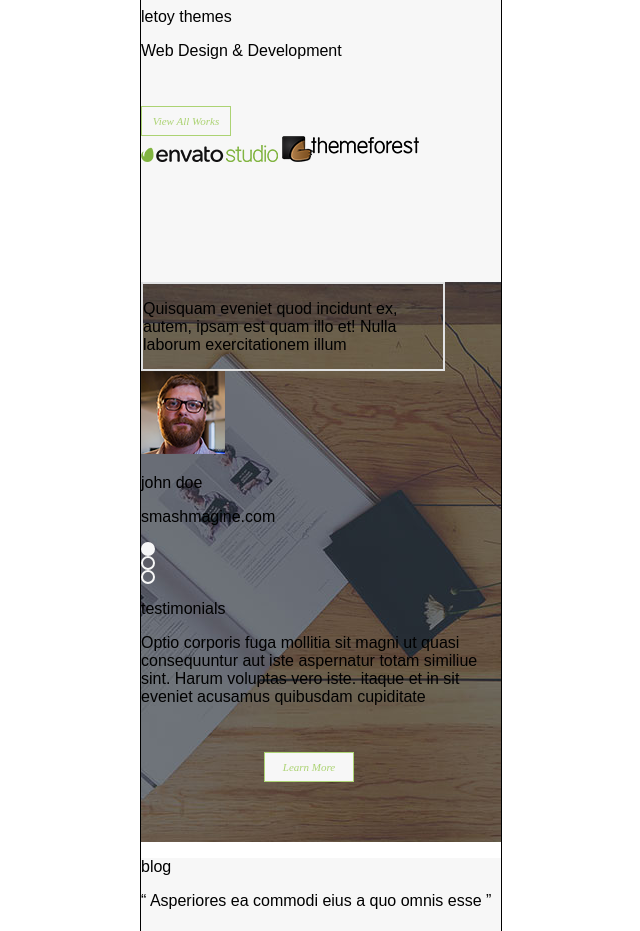
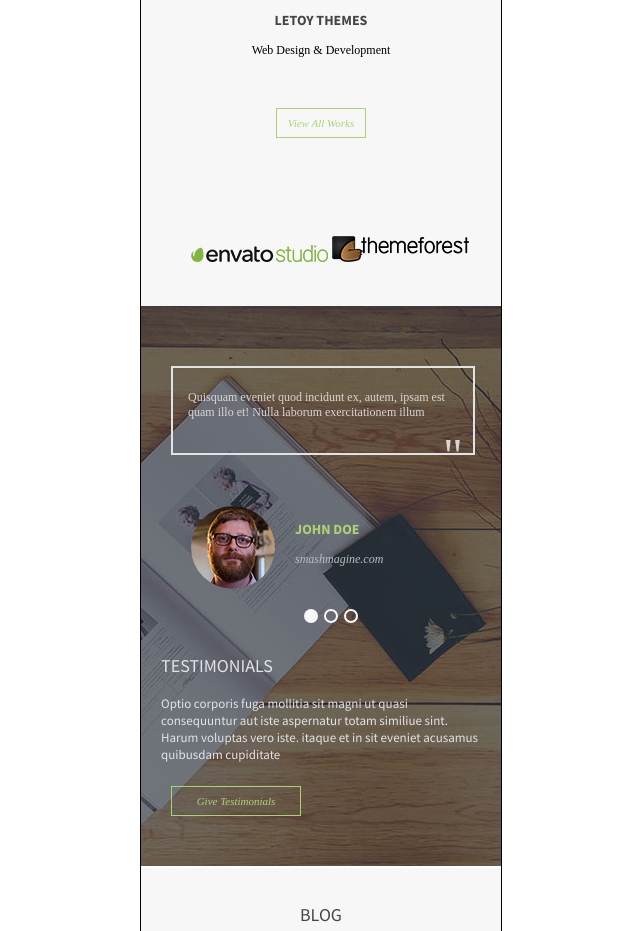
Before and after one commit to chrismcclure/sixteen-website, a plain HTML site: page sixteen-website/index.html in a window 1280 px wide. Shown: the part 2543-3474 px from the top of the page, without its empty margins (319-959 px from the left). Drawn offline with Linux system fonts and the light colour scheme.

Commit message:
style testimonial section

```diff
--- a/sixteen-website/index.html
+++ b/sixteen-website/index.html
@@ -55,9 +55,9 @@
         <!--End Video -->
 
         <div class="Services_Section">
-            <div class="Our_Serivces">
-                <p>OUR <span id="services_text"> SERVICES</span> </p>
-                <p id="sub_service">“ Asperiores ea commodi eius a quo omnis esse ”</p>
+            <div class="Head_combo1">
+                <p>OUR <span id="green_text"> SERVICES</span> </p>
+                <p id="sub_combo1">“ Asperiores ea commodi eius a quo omnis esse ”</p>
                 <img src="images/seperator-ballline-black_82.png" alt="black sepretor">
             </div>
             <!--End our services -->
@@ -127,15 +127,15 @@
         </div><!-- end meet team section-->
 
         <div class="Recent_Work_section">
-            <div class="Recent_Work_Headline">
-                <p id="Recent_Work_Headline">our recent works</p>
-                <p id="Recent_Word_Sub">“ Asperiores ea commodi eius a quo omnis esse ”</p>
+            <div class="Head_combo1">
+                <p id="Recent_Work_Headline">our recent <span id="green_text">works</span></p>
+                <p id="subcombo1">“ Asperiores ea commodi eius a quo omnis esse ”</p>
                 <img src="images/seperator-ballline-black_82.png" alt="black seperator">
             </div><!--end of recent works headline-->
             <div class="Recent_Work_Body">
                 <img src="images/Recent_work_Image.jpg" id="main_image"alt="recent work picture">
                 <P id="leroy_themes">letoy themes</P>
-                <p id="web_design">Web Design & Development</p>
+                <p id="sub_combo1">Web Design & Development</p>
                 <input type="button" name="" id="works_button" class="button" value="View All Works">
                 <div class="Works_logos">
                     <img src="images/logo-envatostudio.png" alt="Envato Studios Logo">
@@ -144,29 +144,40 @@
             </div>
         </div> <!--end recent work section -->
 
+
+
+
          <div class="testimonial_section">
             <div class="testimonial_quote">
                 <p>Quisquam eveniet quod incidunt ex, autem, ipsam est quam illo et! Nulla laborum exercitationem illum</p>
-            </div>
-            <div class="John_doe">
+                <span id="qoutes">"</span>
+             </div>
+            <div class="John_doe_Container">
+               <div class="pic_name_block">
                 <img src="images/Test-dude.png" alt="joe doe face">
                 <p id="John_Doe_Name">john doe</p>
                 <p id="smash_mag">smashmagine.com</p>
+                </div>
                 <div class="circle_holder">
                     <div class="filled_circle"></div>
                     <div class="empty_cicle"></div>
                     <div class="empty_cicle"></div>
                 </div>
-                <p id="Testimonial_Head">testimonials</p>
-                <p id="Testimonial_Body">Optio corporis fuga mollitia sit magni ut quasi consequuntur aut iste aspernatur totam similiue sint. Harum voluptas vero iste. itaque et in sit eveniet acusamus quibusdam cupiditate</p>
-                <input type="button" name="" class="button" id="service_button" value="Learn More">
-            </div><!--End of John doe testimonial-->
+                <div class="Test_text_block">
+                    <p id="Testimonial_Head">testimonials</p>
+                    <p id="Testimonial_Body">Optio corporis fuga mollitia sit magni ut quasi consequuntur aut iste aspernatur totam similiue sint. Harum voluptas vero iste. itaque et in sit eveniet acusamus quibusdam cupiditate</p>
+                </div>
+                <input type="button" name="" class="button" id="test_button" value="Give Testimonials">
+            </div><!--End of John doe Container-->
          </div><!--End Testimonial Section-->
 
+
+            <!--Start Blog Section-->
+
          <div class="blog_section">
-             <div clas="title_sub_line">
-                 <p>blog</p>
-                 <p>“ Asperiores ea commodi eius a quo omnis esse ”</p>
+             <div class="title_sub_line">
+                 <p id="blog_head">blog</p>
+                 <p id="blog_sub">“ Asperiores ea commodi eius a quo omnis esse ”</p>
                  <img src="images/seperator-ballline-black_82.png" alt="black seperator">
              </div>
 
--- a/sixteen-website/mycss.css
+++ b/sixteen-website/mycss.css
@@ -150,7 +150,7 @@ header{
 	background-color: #f7f7f7;
 }
 
-.Our_Serivces {
+.Head_combo1 {
     text-align: center;
     margin-top: 40px;
     font-family: 'Source Sans Pro', sans-serif;
@@ -160,13 +160,14 @@ header{
 
 }
 
-#services_text {
+#green_text {
     color: #acd373;
 }
 
-#sub_service{
+#sub_combo1 {
     font-family: Droid Serif;
     font-size: 12px;
+    text-align: center;
 }
 
 /* Three Blocks of Services */
@@ -330,15 +331,39 @@ color: black;
     background-color: #f7f7f7;
 }
 
-.Recent_Work_Headline {
-	height: 144px;
-    text-align: center;
+#Recent_Work_Headline {
+	text-transform: capitalize;
 }
 
 
+#main_image{
+    display: block;
+    margin-right: auto;
+    margin-left: auto;
+}
 
+#leroy_themes{
+    font-family: 'Source Sans Pro', sans-serif;
+    text-align: center;
+    font-weight: bold;
+    text-transform: uppercase;
+    font-size: 14px;
+    color: #454545;
+}
 
+#works_button{
+display: block;
+    margin-top: 50px;
+  margin-right: auto;
+    margin-left: auto;
+}
 
+.Works_logos {
+	display: inline;
+    position: absolute;
+    bottom: 40px;
+    left: 50px;
+}
 
 
 
@@ -350,9 +375,78 @@ color: black;
     background-image: url(images/bg-test.jpg.jpg);
 }
 .testimonial_quote {
+    position: absolute;
 	width: 300px;
     height: 85px;
     border: 2px solid #e1e2e3;
+    left: 30px;
+    top: 60px;
+}
+
+.testimonial_quote p {
+    font-family: Droid Serif;
+    font-size: 12px;
+    color: #d9d5d3;
+    padding-top: 10px;
+    padding-left: 15px;
+    padding-right: 10px;
+}
+
+#qoutes{
+     font-family: Droid Serif;
+    position: absolute;
+    left: 270px;
+    top: 60px;
+    font-size: 48.64px;
+    color: #d9d5d3;
+}
+
+
+.pic_name_block {
+	display: block;
+    width: 300px;
+    position: absolute;
+   top: 200px;
+
+    left: 50px;
+}
+
+.pic_name_block img {
+	border-radius: 100%;
+    float: left;
+    margin-right: 20px;
+
+/*
+    position: absolute;
+    top: 180px;
+    left: 30px;
+}
+*/
+
+}
+
+
+#John_Doe_Name{
+    text-transform: uppercase;
+    font-family: 'Source Sans Pro', sans-serif;
+    color: #acd373;
+    font-size: 14px;
+    font-weight: bold;
+}
+
+#smash_mag{
+ font-style: italic;
+    font-size: 12px;
+    font-family: Droid Serif;
+    color: #babcbf;
+}
+
+.circle_holder {
+	display: inline;
+    position: absolute;
+    left: 160px;
+    top: 300px;
+
 }
 
 .filled_circle {
@@ -361,14 +455,53 @@ color: black;
     background-color: #f7f7f7;
     border-radius: 100%;
     border: 2px solid #f7f7f7;
+    float: left;
+    margin: 3px;
 }
 
+
 .empty_cicle {
+    float: left;
 	width: 10px;
     height: 10px;
+    margin: 3px;
     border-radius: 100%;
     border: 2px solid #f7f7f7;
 }
+
+
+.Test_text_block {
+    margin-left: 20px;
+    margin-right: 20px;
+    display: block;
+    position: absolute;
+    top: 330px
+}
+
+#Testimonial_Head{
+    text-transform: uppercase;
+    font-family: 'Source Sans Pro', sans-serif;
+    color: #e3e3e4;
+    font-size: 18px;
+}
+
+#Testimonial_Body{
+font-family: 'Source Sans Pro', sans-serif;
+    color: #e3e3e4;
+    font-size: 13px;
+}
+
+
+#test_button{
+position: absolute;
+    width: 130px;
+    height: 30px;
+   bottom: 50px;
+    left: 30px;
+    background: none;
+}
+
+
 
 
 /* Blog Section */
@@ -376,14 +509,30 @@ color: black;
     position: relative;
     height: 615px;
     background-color: #f7f7f7;
+    margin-top: -16px;
+
 }
 
 .title_sub_line{
     height: 139px;
-    border: 1px solid red;
-    margin: 0px;
     text-align: center;
+    color: #454545;
 }
+
+#blog_head{
+    padding-top: 35px;
+    text-transform: uppercase;
+    font-family: 'Source Sans Pro', sans-serif;
+    font-size: 18px;
+}
+
+#blog_sub{
+ font-family: Droid Serif;
+    font-size: 12px;
+
+}
+
+
 
 .blog_entry{
     display: block;
```
Also changed, not shown: Resources/Mobile-styles.txt.
